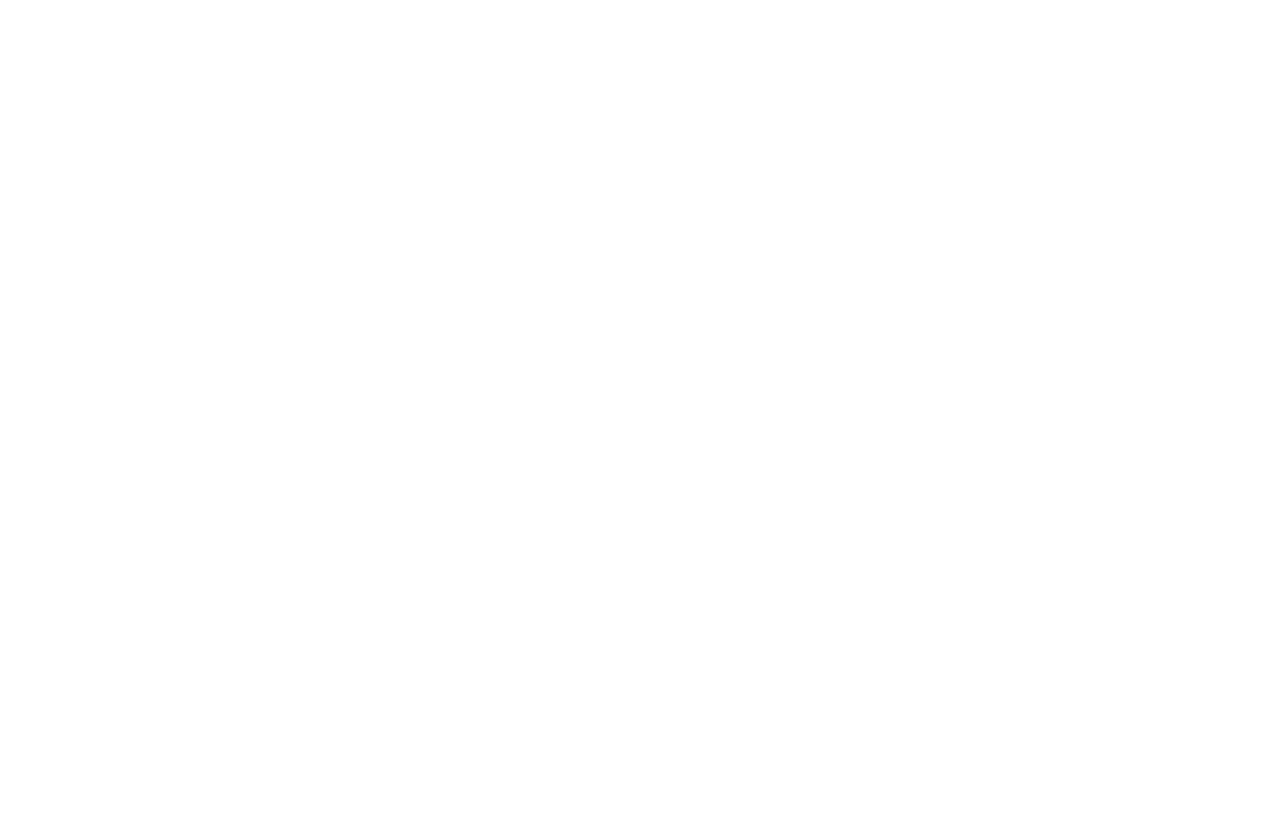
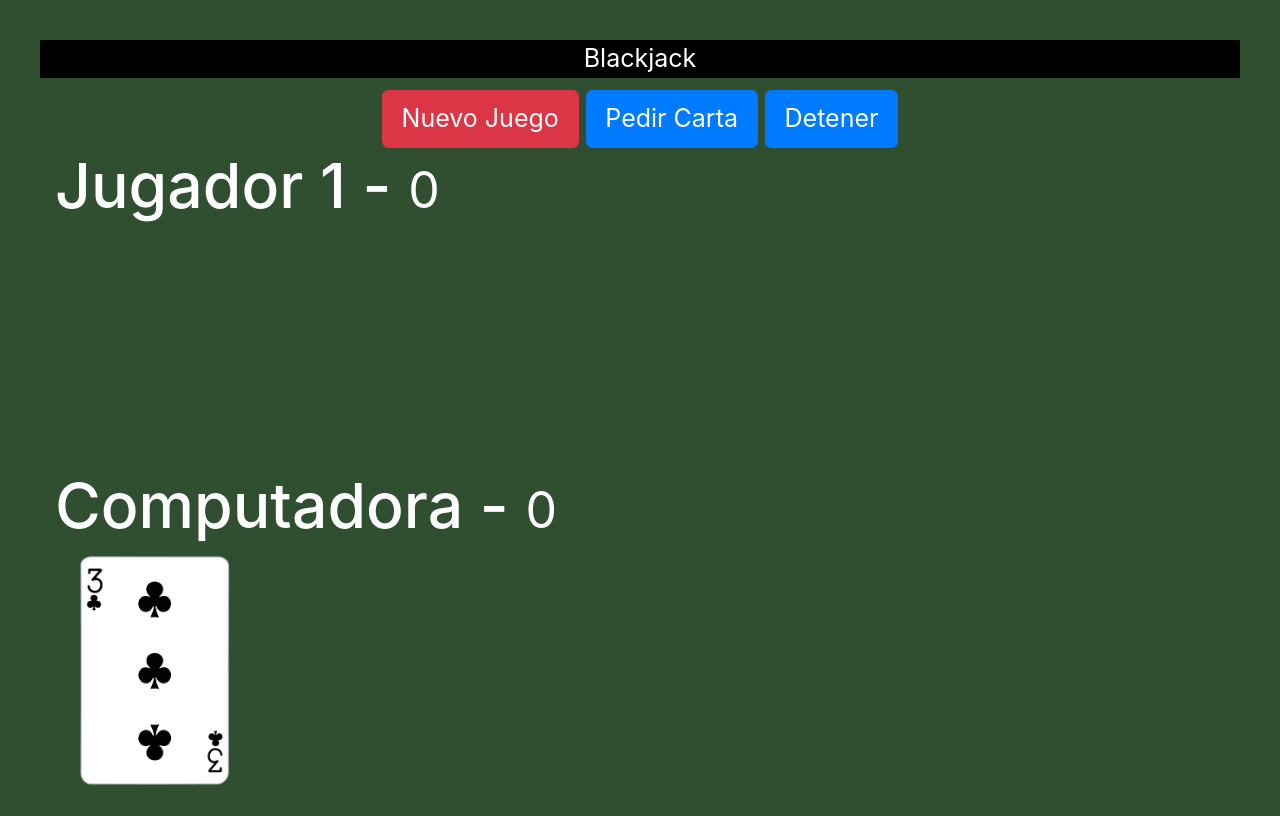
Before and after one commit to manolomaroto/balckjackJavascript, a plain HTML site: page index.html in a window 1280 px wide. Drawn offline with nearby package versions, Linux system fonts and the light colour scheme.

Commit message:
Creado estilos y HTML

```diff
--- a/assets/css/styles.css
+++ b/assets/css/styles.css
@@ -0,0 +1,28 @@
+html,
+body {
+    margin: 0px;
+    background-color: #2F4F30;
+    color: #FFF;
+    padding: 20px;
+    font-size: 25px;
+    ;
+}
+
+.titulo {
+    text-align: center;
+    background-color: #000;
+    color: #fff;
+    ;
+}
+
+.carta {
+    width: 150px;
+    position: relative;
+    left: 100px;
+    margin-left: -75px;
+}
+
+#computadora-cartas,
+#jugador-cartas {
+    height: 220px;
+}
--- a/index.html
+++ b/index.html
@@ -5,10 +5,40 @@
     <meta charset="UTF-8">
     <meta name="viewport" content="width=device-width, initial-scale=1.0">
     <title>Blackjack</title>
+    <link rel="stylesheet" href="https://stackpath.bootstrapcdn.com/bootstrap/4.4.1/css/bootstrap.min.css" integrity="sha384-Vkoo8x4CGsO3+Hhxv8T/Q5PaXtkKtu6ug5TOeNV6gBiFeWPGFN9MuhOf23Q9Ifjh" crossorigin="anonymous">
     <link rel="stylesheet" href="assets/css/styles.css">
 </head>
 
 <body>
+    <header class="titulo">
+        Blackjack
+    </header>
+
+    <div class="row mt-2">
+        <div class="col text-center">
+            <button class="btn btn-danger">Nuevo Juego</button>
+            <button class="btn btn-primary">Pedir Carta</button>
+            <button class="btn btn-primary">Detener</button>
+        </div>
+    </div>
+
+    <div class="row container">
+        <div class="col">
+            <h1>Jugador 1 - <small>0</small></h1>
+            <div id="jugador-cartas">
+
+            </div>
+        </div>
+    </div>
+
+    <div class="row container mt-2">
+        <div class="col">
+            <h1>Computadora - <small>0</small></h1>
+            <div id="computadora-cartas">
+                <img class="carta" src="assets/cartas/3C.png" alt="">
+            </div>
+        </div>
+    </div>
 
     <script src="assets/js/juego.js"></script>
 </body>
```
